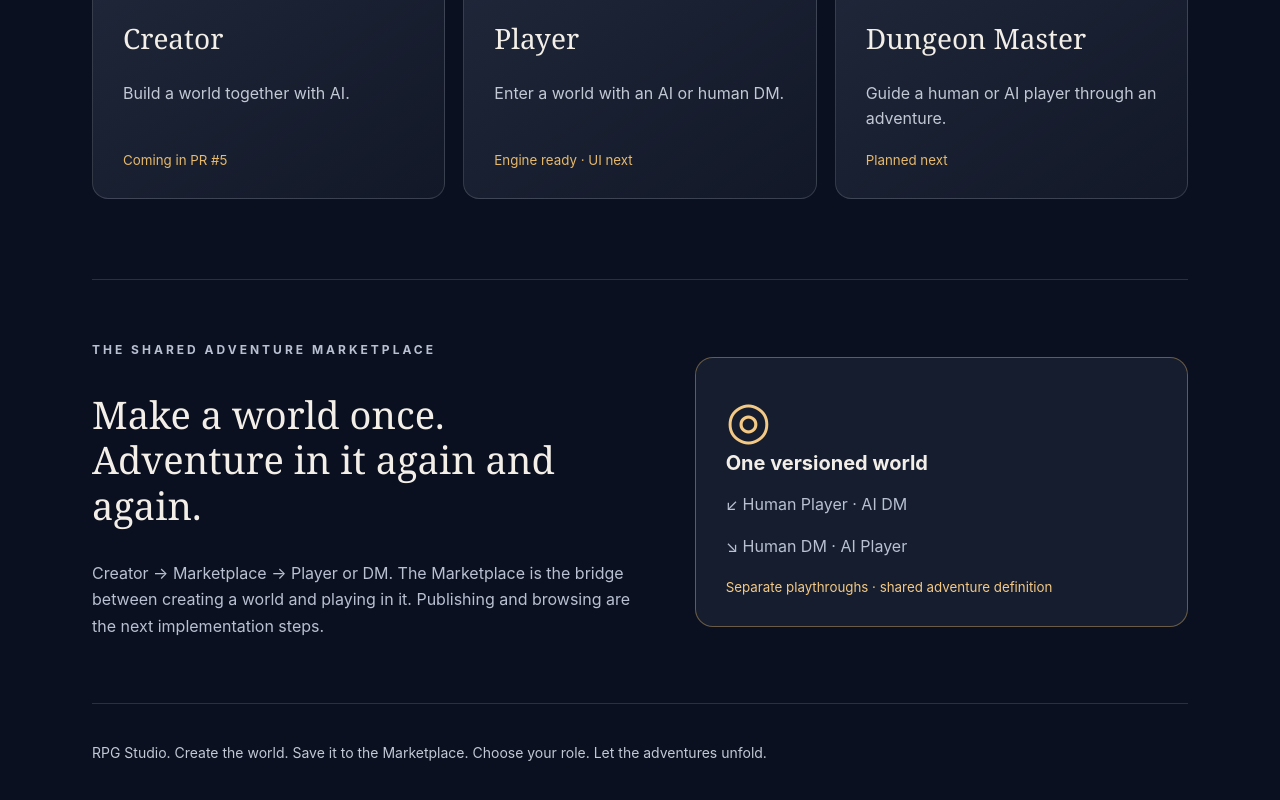
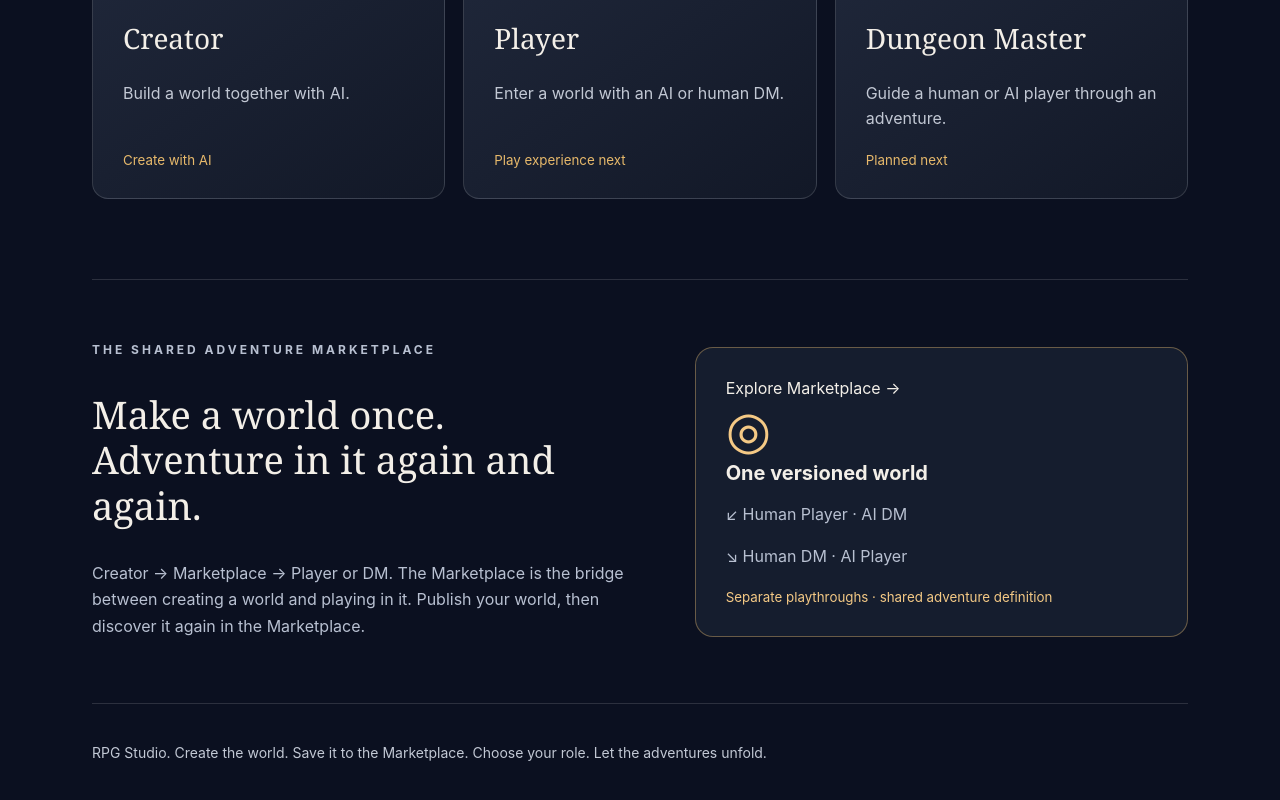
Before and after one commit to witsbi/rpgstudio, a Next.js app in the folder web/: page / in a window 1280 px wide. Shown: the part 608-1408 px from the top of the page. Built offline with nearby package versions, Linux system fonts and the light colour scheme.

Commit message:
feat(studio): link Creator and Marketplace from Studio shell

```diff
--- a/web/app/page.tsx
+++ b/web/app/page.tsx
@@ -1,6 +1,6 @@
 const roles = [
-  { name: "Creator", icon: "✦", description: "Build a world together with AI.", status: "Coming in PR #5", href: "#journey" },
-  { name: "Player", icon: "⚔", description: "Enter a world with an AI or human DM.", status: "Engine ready · UI next", href: "#journey" },
+  { name: "Creator", icon: "✦", description: "Build a world together with AI.", status: "Create with AI", href: "/creator" },
+  { name: "Player", icon: "⚔", description: "Enter a world with an AI or human DM.", status: "Play experience next", href: "#journey" },
   { name: "Dungeon Master", icon: "◈", description: "Guide a human or AI player through an adventure.", status: "Planned next", href: "#journey" }
 ];
 export default function Home() {
@@ -12,11 +12,11 @@ export default function Home() {
       <p className="lead">Build adventures with AI, publish them to the Marketplace, and return as a Player or Dungeon Master. One world. Many adventures.</p>
     </section>
     <section className="roles" aria-label="Choose a role">{roles.map(role =>
-      <a className="role" key={role.name} href={role.href} aria-label={role.name + " — preview development roadmap"}>
+      <a className="role" key={role.name} href={role.href} aria-label={role.name}>
         <span className="role-icon" aria-hidden="true">{role.icon}</span>
         <h2>{role.name}</h2><p>{role.description}</p><small>{role.status}</small>
       </a>)}</section>
-    <section className="market" id="journey"><div><p className="eyebrow">THE SHARED ADVENTURE MARKETPLACE</p><h2>Make a world once. Adventure in it again and again.</h2><p>Creator → Marketplace → Player or DM. The Marketplace is the bridge between creating a world and playing in it. Publishing and browsing are the next implementation steps.</p></div><div className="world-card"><div className="world-icon">◎</div><strong>One versioned world</strong><p>↙ Human Player · AI DM</p><p>↘ Human DM · AI Player</p><small>Separate playthroughs · shared adventure definition</small></div></section>
+    <section className="market" id="journey"><div><p className="eyebrow">THE SHARED ADVENTURE MARKETPLACE</p><h2>Make a world once. Adventure in it again and again.</h2><p>Creator → Marketplace → Player or DM. The Marketplace is the bridge between creating a world and playing in it. Publish your world, then discover it again in the Marketplace.</p></div><div className="world-card"><a href="/marketplace" className="market-link">Explore Marketplace →</a><div className="world-icon">◎</div><strong>One versioned world</strong><p>↙ Human Player · AI DM</p><p>↘ Human DM · AI Player</p><small>Separate playthroughs · shared adventure definition</small></div></section>
     <footer>RPG Studio. Create the world. Save it to the Marketplace. Choose your role. Let the adventures unfold.</footer>
   </main>;
 }
```
